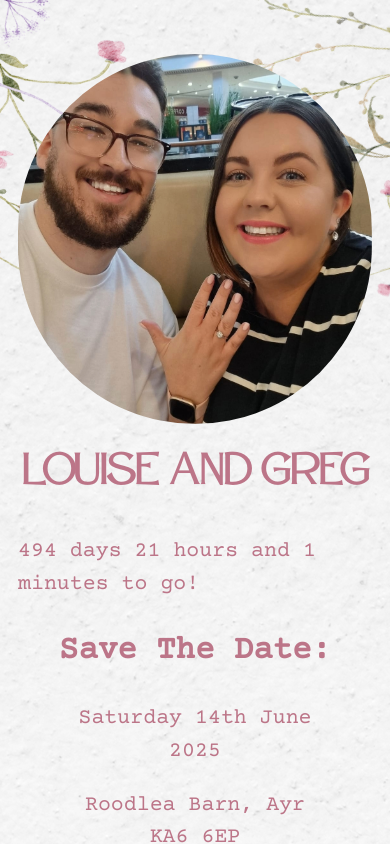
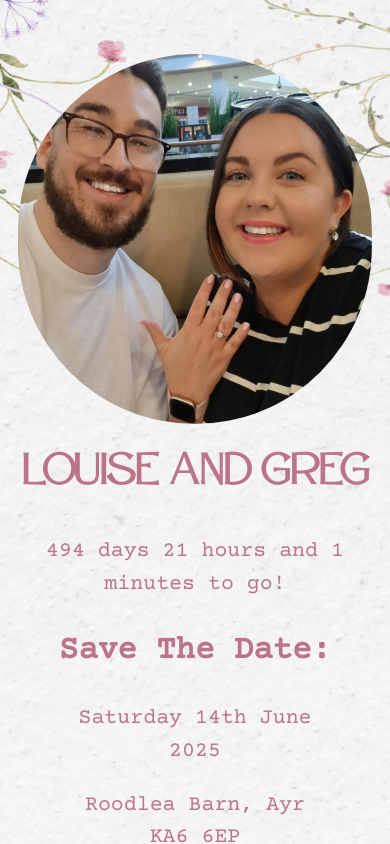
Before and after one commit to procrastian/wedding-RSVP-site, a Next.js app: page / in a window 390 px wide. Built offline with nearby package versions, Linux system fonts and the light colour scheme.

Commit message:
countdown timer centred for mobile

```diff
--- a/styles/global.css
+++ b/styles/global.css
@@ -44,7 +44,7 @@ h1 {
   font-family: "Atteron";
 }
 
-.saveDate {
+.saveDate, .countdownTimer {
   text-align: center;
 }
 
@@ -101,7 +101,3 @@ h1 {
     transform: rotate(0.1turn);
   }
 }
-
-.countdownTimer {
-  justify-self: center;
-}
```
